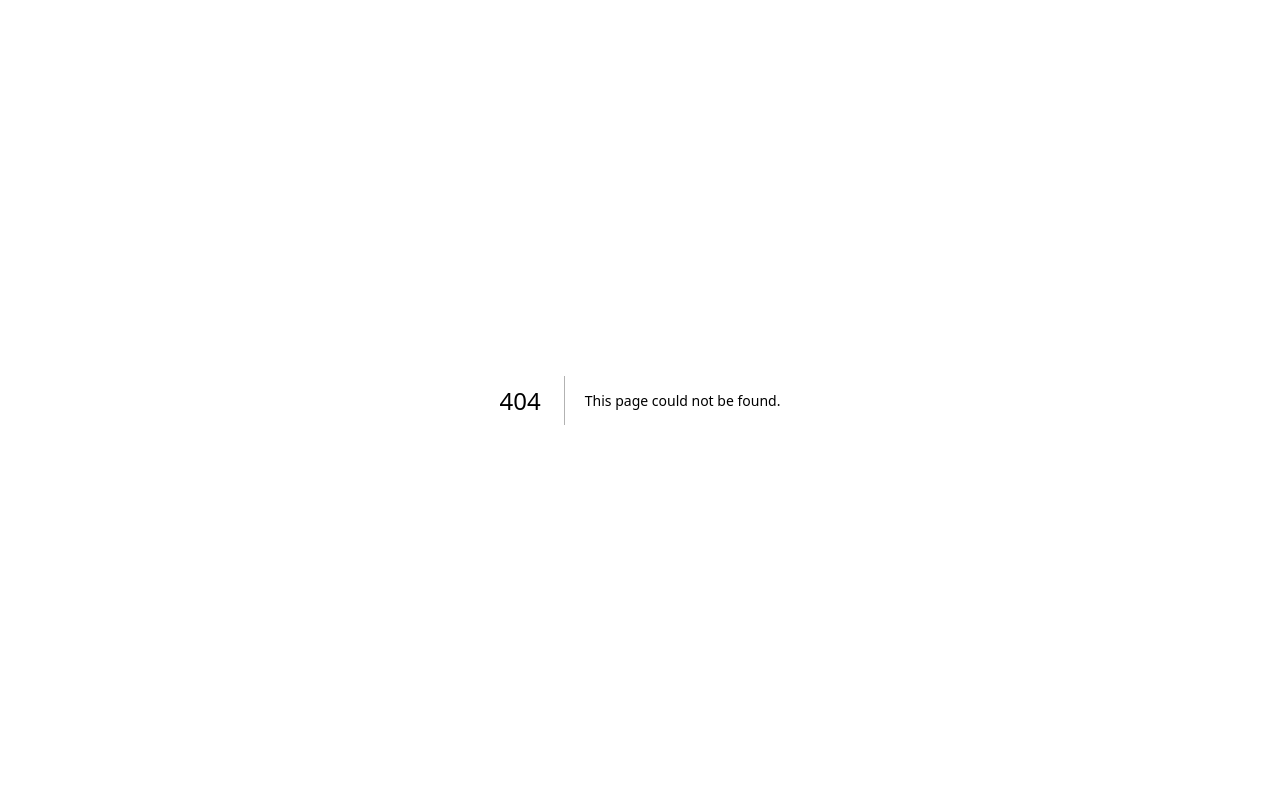
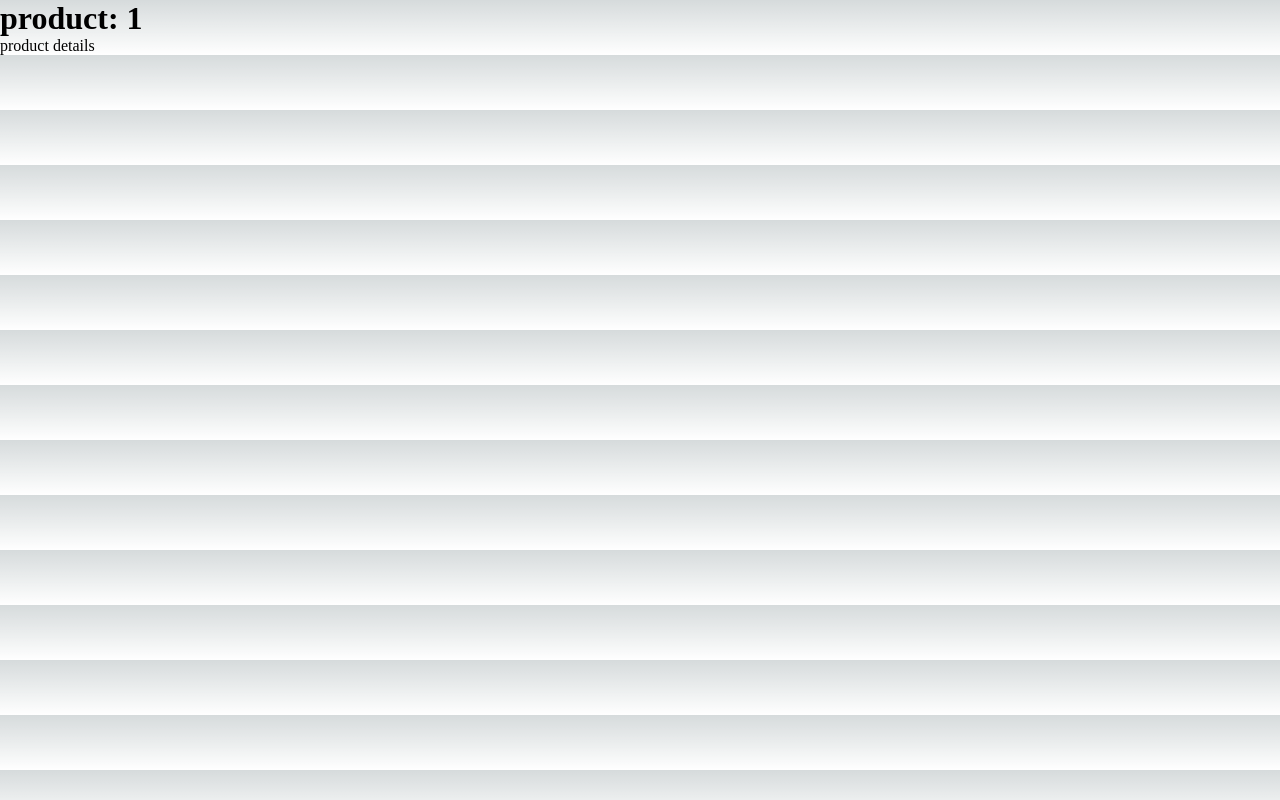
Before and after one commit to ibqn/next-restaurant, a Next.js app: page /product/1 in a window 1280 px wide. Before the commit this address had no page. Built offline with nearby package versions, Linux system fonts and the light colour scheme.

Commit message:
add product details mock

```diff
--- /dev/null
+++ b/src/pages/product/[slug].jsx
@@ -0,0 +1,12 @@
+import { useRouter } from 'next/router'
+
+export default function ProductDetails() {
+  const router = useRouter()
+
+  return (
+    <div className="flex min-h-screen flex-col items-center justify-between p-24">
+      <h1>product: {router.query.slug}</h1>
+      <p>product details</p>
+    </div>
+  )
+}
```
